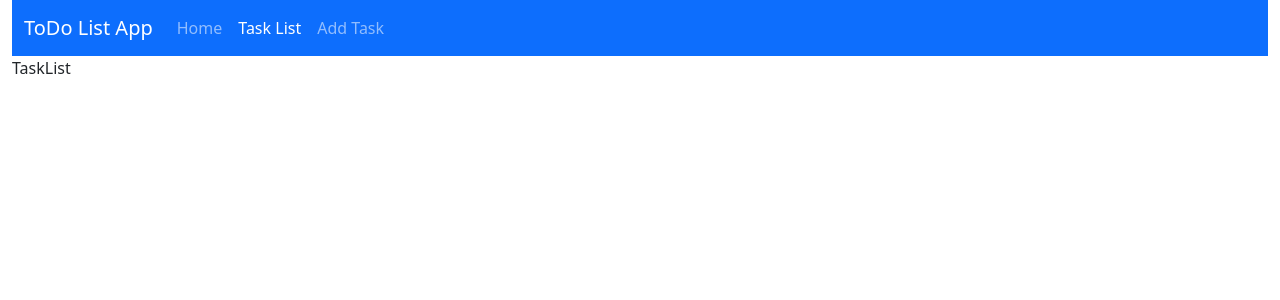
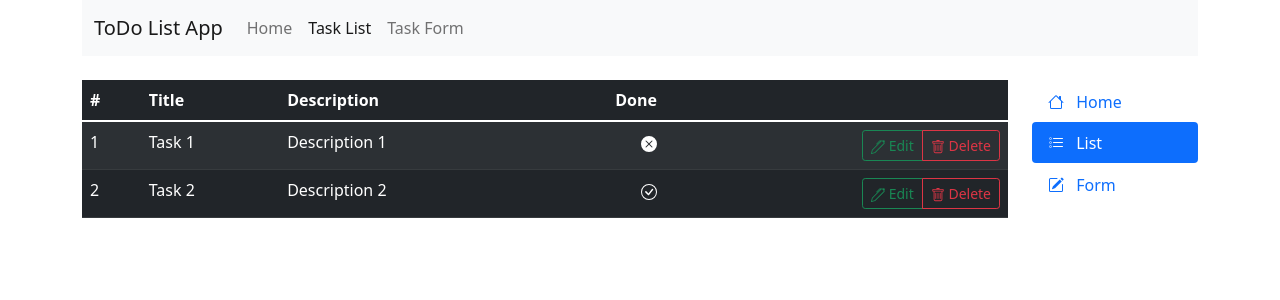
Before and after one commit to vakanal/react-context-app, a React (Create React App) app: page /list in a window 1280 px wide. Shown: the top 300 px of the page. Built offline with nearby package versions, Linux system fonts and the light colour scheme.

Commit message:
second commit

```diff
--- a/package.json
+++ b/package.json
@@ -10,9 +10,11 @@
     "react": "^17.0.2",
     "react-bootstrap": "^2.1.2",
     "react-dom": "^17.0.2",
+    "react-icons": "^4.3.1",
     "react-router-bootstrap": "^0.26.0",
     "react-router-dom": "^6.2.1",
     "react-scripts": "^5.0.0",
+    "uuid": "^8.3.2",
     "web-vitals": "^2.1.3"
   },
   "scripts": {
--- a/src/App.jsx
+++ b/src/App.jsx
@@ -4,17 +4,24 @@ import Heading from "./components/Heading";
 import Home from "./components/Home";
 import TaskForm from "./components/TaskForm";
 import TaskList from "./components/TaskList";
+import MainLayout from "./layouts/MainLayout";
+import { ContextProvider } from "./contexts/GlobalContext";
 
 function App() {
   return (
-    <Container fluid>
+    <ContextProvider>
+      <Container>
         <Heading />
+        <MainLayout>
           <Routes>
             <Route path="/" element={<Home />} />
             <Route path="/list" element={<TaskList />} />
             <Route path="/add" element={<TaskForm />} />
+            <Route path="/edit/:id" element={<TaskForm />} />
           </Routes>
+        </MainLayout>
       </Container>
+    </ContextProvider>
   );
 }
 
--- /dev/null
+++ b/src/components/Asiding.jsx
@@ -0,0 +1,33 @@
+import { LinkContainer } from "react-router-bootstrap";
+import { BsListTask, BsHouse, BsPencilSquare } from "react-icons/bs";
+import Nav from "react-bootstrap/Nav";
+
+function Asiding() {
+  return (
+    <Nav className="flex-column" variant="pills">
+      <Nav.Item>
+        <LinkContainer to="/">
+          <Nav.Link eventKey="1">
+            <BsHouse /> <span className="align-middle px-2">Home</span>
+          </Nav.Link>
+        </LinkContainer>
+      </Nav.Item>
+      <Nav.Item>
+        <LinkContainer to="/list">
+          <Nav.Link eventKey="2">
+            <BsListTask /> <span className="align-middle px-2">List</span>
+          </Nav.Link>
+        </LinkContainer>
+      </Nav.Item>
+      <Nav.Item>
+        <LinkContainer to="/add">
+          <Nav.Link eventKey="3">
+            <BsPencilSquare /> <span className="align-middle px-2">Form</span>
+          </Nav.Link>
+        </LinkContainer>
+      </Nav.Item>
+    </Nav>
+  );
+}
+
+export default Asiding;
--- a/src/components/Heading.jsx
+++ b/src/components/Heading.jsx
@@ -5,8 +5,8 @@ import Nav from "react-bootstrap/Nav";
 
 function Heading() {
   return (
-    <Navbar collapseOnSelect expand="lg" bg="primary" variant="dark">
-      <Container fluid>
+    <Navbar collapseOnSelect expand="lg" bg="light" className="mb-4">
+      <Container>
         <Navbar.Brand>ToDo List App</Navbar.Brand>
         <Navbar.Toggle aria-controls="responsive-navbar-nav" />
         <Navbar.Collapse id="responsive-navbar-nav">
@@ -18,7 +18,7 @@ function Heading() {
               <Nav.Link>Task List</Nav.Link>
             </LinkContainer>
             <LinkContainer to="/add">
-              <Nav.Link>Add Task</Nav.Link>
+              <Nav.Link>Task Form</Nav.Link>
             </LinkContainer>
           </Nav>
         </Navbar.Collapse>
--- a/src/components/Home.jsx
+++ b/src/components/Home.jsx
@@ -3,7 +3,7 @@ import Alert from "react-bootstrap/Alert";
 
 function Home() {
   return (
-    <Alert variant="primary" className="mt-3">
+    <Alert variant="primary">
       <Alert.Heading>Hey, nice to see you</Alert.Heading>
       <p>
         Aww yeah, you successfully read this important alert message. This
--- a/src/components/TaskForm.jsx
+++ b/src/components/TaskForm.jsx
@@ -1,5 +1,113 @@
+import { useState, useContext, useEffect } from "react";
+import { useNavigate, useParams } from "react-router-dom";
+import { GlobalContext } from "../contexts/GlobalContext";
+import Form from "react-bootstrap/Form";
+import Button from "react-bootstrap/Button";
+
+const initialTask = {
+  id: null,
+  title: "",
+  description: "",
+  done: false,
+};
+
 function TaskForm() {
-  return <div>TaskForm</div>;
+  const [task, setTask] = useState(initialTask);
+  const [validated, setValidated] = useState(false);
+  const { tasks, addTask, updateTask } = useContext(GlobalContext);
+  const navigate = useNavigate();
+  const params = useParams();
+
+  const handleChange = (event) => {
+    const { target } = event;
+    const tName = target.name;
+    const tValue = tName !== "done" ? target.value : target.checked;
+
+    setTask({ ...task, [tName]: tValue });
+  };
+
+  const handleSubmit = (event) => {
+    event.preventDefault();
+
+    const form = event.currentTarget;
+
+    if (form.checkValidity() === false) {
+      event.stopPropagation();
+    } else {
+      if (!task.id) {
+        addTask(task);
+      } else {
+        updateTask(task);
+      }
+
+      navigate("/list");
+    }
+
+    setValidated(true);
+  };
+
+  useEffect(() => {
+    setTask(initialTask);
+
+    const taskFound = tasks.find((task) => task.id === params.id);
+
+    if (taskFound) {
+      setTask(taskFound);
+    } else {
+      navigate("/add");
+    }
+  }, [params.id, tasks, navigate]);
+
+  return (
+    <Form noValidate validated={validated} onSubmit={handleSubmit}>
+      <Form.Group className="mb-3" controlId="formTitle">
+        <Form.Label>Title</Form.Label>
+        <Form.Control
+          type="text"
+          name="title"
+          value={task.title}
+          placeholder="Enter title"
+          required
+          onChange={handleChange}
+        />
+        <Form.Control.Feedback>Looks good!</Form.Control.Feedback>
+        <Form.Control.Feedback type="invalid">
+          Title is required.
+        </Form.Control.Feedback>
+      </Form.Group>
+
+      <Form.Group className="mb-3" controlId="formDesc">
+        <Form.Label>Description</Form.Label>
+        <Form.Control
+          as="textarea"
+          name="description"
+          value={task.description}
+          rows={3}
+          placeholder="Enter description"
+          required
+          onChange={handleChange}
+        />
+        <Form.Control.Feedback>Looks good!</Form.Control.Feedback>
+        <Form.Control.Feedback type="invalid">
+          Description is required.
+        </Form.Control.Feedback>
+      </Form.Group>
+
+      <Form.Group className="mb-3" controlId="formDone">
+        <Form.Check
+          type="checkbox"
+          label="Check me if done"
+          name="done"
+          checked={task.done}
+          onChange={handleChange}
+        />
+      </Form.Group>
+
+      <Button variant="primary" type="submit">
+        {task.id ? "Update" : "Create"} Task
+      </Button>
+    </Form>
+  );
 }
 
 export default TaskForm;
--- a/src/components/TaskList.jsx
+++ b/src/components/TaskList.jsx
@@ -1,5 +1,64 @@
+import { useContext } from "react";
+import { useNavigate } from "react-router-dom";
+import { BsCheckCircle, BsXCircleFill, BsPen, BsTrash } from "react-icons/bs";
+import Table from "react-bootstrap/Table";
+import ButtonGroup from "react-bootstrap/ButtonGroup";
+import Button from "react-bootstrap/Button";
+import { GlobalContext } from "../contexts/GlobalContext";
+
 function TaskList() {
-  return <div>TaskList</div>;
+  const { tasks, deleteTask } = useContext(GlobalContext);
+  const navigate = useNavigate();
+
+  return (
+    <Table responsive="sm" striped hover variant="dark">
+      <thead>
+        <tr>
+          <th>#</th>
+          <th>Title</th>
+          <th>Description</th>
+          <th className="text-end">Done</th>
+          <th></th>
+        </tr>
+      </thead>
+      <tbody>
+        {tasks.length > 0 ? (
+          tasks.map((task, index) => (
+            <tr key={task.id}>
+              <td>{index + 1}</td>
+              <td>{task.title}</td>
+              <td>{task.description}</td>
+              <td className="text-end">
+                {task.done ? <BsCheckCircle /> : <BsXCircleFill />}
+              </td>
+              <td className="text-end">
+                <ButtonGroup size="sm">
+                  <Button
+                    variant="outline-success"
+                    onClick={() => navigate(`/edit/${task.id}`)}
+                  >
+                    <BsPen /> Edit
+                  </Button>
+                  <Button
+                    variant="outline-danger"
+                    onClick={() => deleteTask(task.id)}
+                  >
+                    <BsTrash /> Delete
+                  </Button>
+                </ButtonGroup>
+              </td>
+            </tr>
+          ))
+        ) : (
+          <tr>
+            <td className="text-center" colSpan={5}>
+              No Tasks
+            </td>
+          </tr>
+        )}
+      </tbody>
+    </Table>
+  );
 }
 
 export default TaskList;
--- /dev/null
+++ b/src/contexts/AppReducer.js
@@ -0,0 +1,26 @@
+export const AppReducer = (state, action) => {
+  switch (action.type) {
+    case "ADD_TASK":
+      return { tasks: [...state.tasks, action.payload] };
+    case "DELETE_TASK":
+      return {
+        tasks: state.tasks.filter((task) => task.id !== action.payload),
+      };
+    case "UPDATE_TASK":
+      const updatedTask = action.payload;
+      const updatedTasks = state.tasks.map((task) => {
+        if (task.id === updatedTask.id) {
+          task.title = updatedTask.title;
+          task.description = updatedTask.description;
+          task.done = updatedTask.done;
+        }
+        return task;
+      });
+
+      return {
+        tasks: updatedTasks,
+      };
+    default:
+      return state;
+  }
+};
--- /dev/null
+++ b/src/contexts/GlobalContext.js
@@ -0,0 +1,41 @@
+import { createContext, useReducer } from "react";
+import { v4 as uuidv4 } from "uuid";
+import { AppReducer } from "./AppReducer";
+
+const initialState = {
+  tasks: [
+    {
+      id: uuidv4(),
+      title: "Task 1",
+      description: "Description 1",
+      done: false,
+    },
+    {
+      id: uuidv4(),
+      title: "Task 2",
+      description: "Description 2",
+      done: true,
+    },
+  ],
+};
+
+export const GlobalContext = createContext(initialState);
+
+export const ContextProvider = ({ children }) => {
+  const [state, dispatch] = useReducer(AppReducer, initialState);
+
+  const addTask = (task) =>
+    dispatch({ type: "ADD_TASK", payload: { ...task, id: uuidv4() } });
+
+  const deleteTask = (id) => dispatch({ type: "DELETE_TASK", payload: id });
+
+  const updateTask = (task) => dispatch({ type: "UPDATE_TASK", payload: task });
+
+  return (
+    <GlobalContext.Provider
+      value={{ ...state, addTask, deleteTask, updateTask }}
+    >
+      {children}
+    </GlobalContext.Provider>
+  );
+};
--- /dev/null
+++ b/src/layouts/MainLayout.jsx
@@ -0,0 +1,16 @@
+import Row from "react-bootstrap/Row";
+import Col from "react-bootstrap/Col";
+import Asiding from "../components/Asiding";
+
+function MainLayout({ children }) {
+  return (
+    <Row>
+      <Col>{children}</Col>
+      <Col sm={2} className="d-none d-md-block d-lg-block">
+        <Asiding />
+      </Col>
+    </Row>
+  );
+}
+
+export default MainLayout;
```
Also changed, not shown: 1 other file (tests, documents, lock files or other folders). Lines whose indentation alone changed are shown as unchanged.
